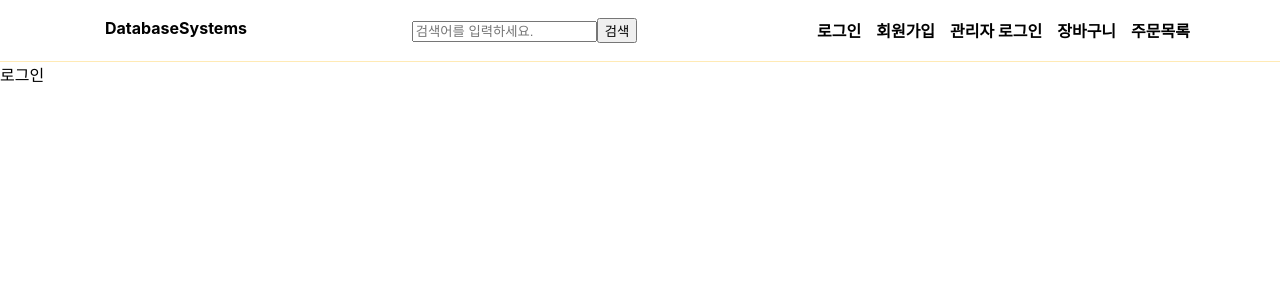
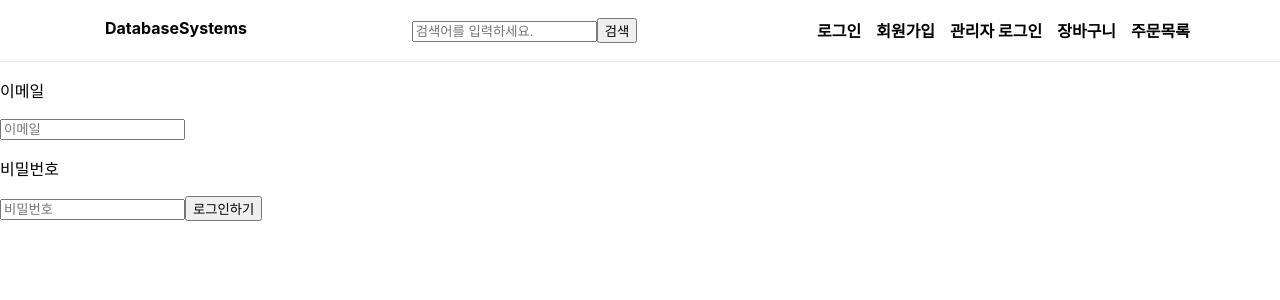
Before and after one commit to alswnsp411/DatabaseSystems_FinalProject, a React (Create React App) app in the folder dbs_project/: page /login in a window 1280 px wide. Shown: the top 300 px of the page. Built offline with nearby package versions, Linux system fonts and the light colour scheme.

Commit message:
feat: 로그인

```diff
--- a/dbs_project/src/containers/LoginPage.js
+++ b/dbs_project/src/containers/LoginPage.js
@@ -1,11 +1,47 @@
-import React from 'react';
+import React, {useState} from 'react';
 import NavBar from "./NavBar";
+import axios from "axios";
 
 function LoginPage() {
+    const [email, setEmail] = useState("");
+    const [password, setPassword] = useState("");
+
+    const handleLogin = async (e) => {
+        e.preventDefault();
+
+        const login = new FormData();
+        login.append("email", email);
+        try {
+            const response=await axios(
+                {
+                    method: "POST",
+                    url: "dbs_project/login.php",
+                    data: login,
+                    headers: {"Content-Type": "multipart/form-data",},
+                }
+            );
+            const user_password=response.data.password;
+            if(password==user_password){
+                alert("로그인 성공");
+            }else{
+                alert("비밀번호를 확인해주세요");
+            }
+        } catch (error) {
+            console.log(error);
+        }
+    }
+
     return (
         <div className="LoginPage">
             <NavBar/>
-            로그인
+            <form>
+                <p>이메일</p>
+                <input type="text" placeholder="이메일" value={email} onChange={(e) => setEmail(e.target.value)}/>
+                <p>비밀번호</p>
+                <input type="password" placeholder="비밀번호" value={password}
+                       onChange={(e) => setPassword(e.target.value)}/>
+                <button className="login_sign_in_button" type="submit" onClick={handleLogin}>로그인하기</button>
+            </form>
         </div>
     );
 }
```
Also changed, not shown: 2 other files (tests, documents, lock files or other folders).
